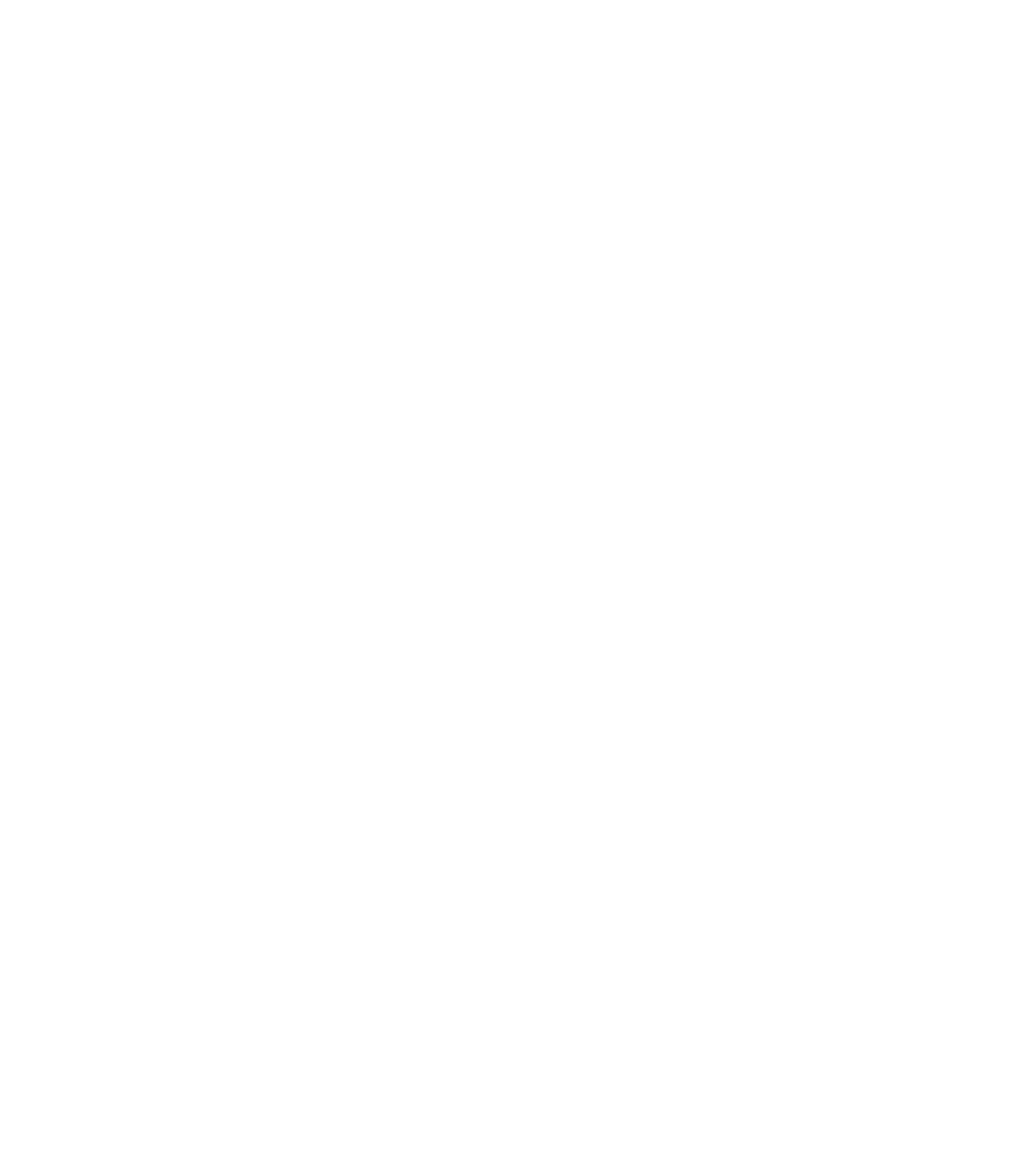
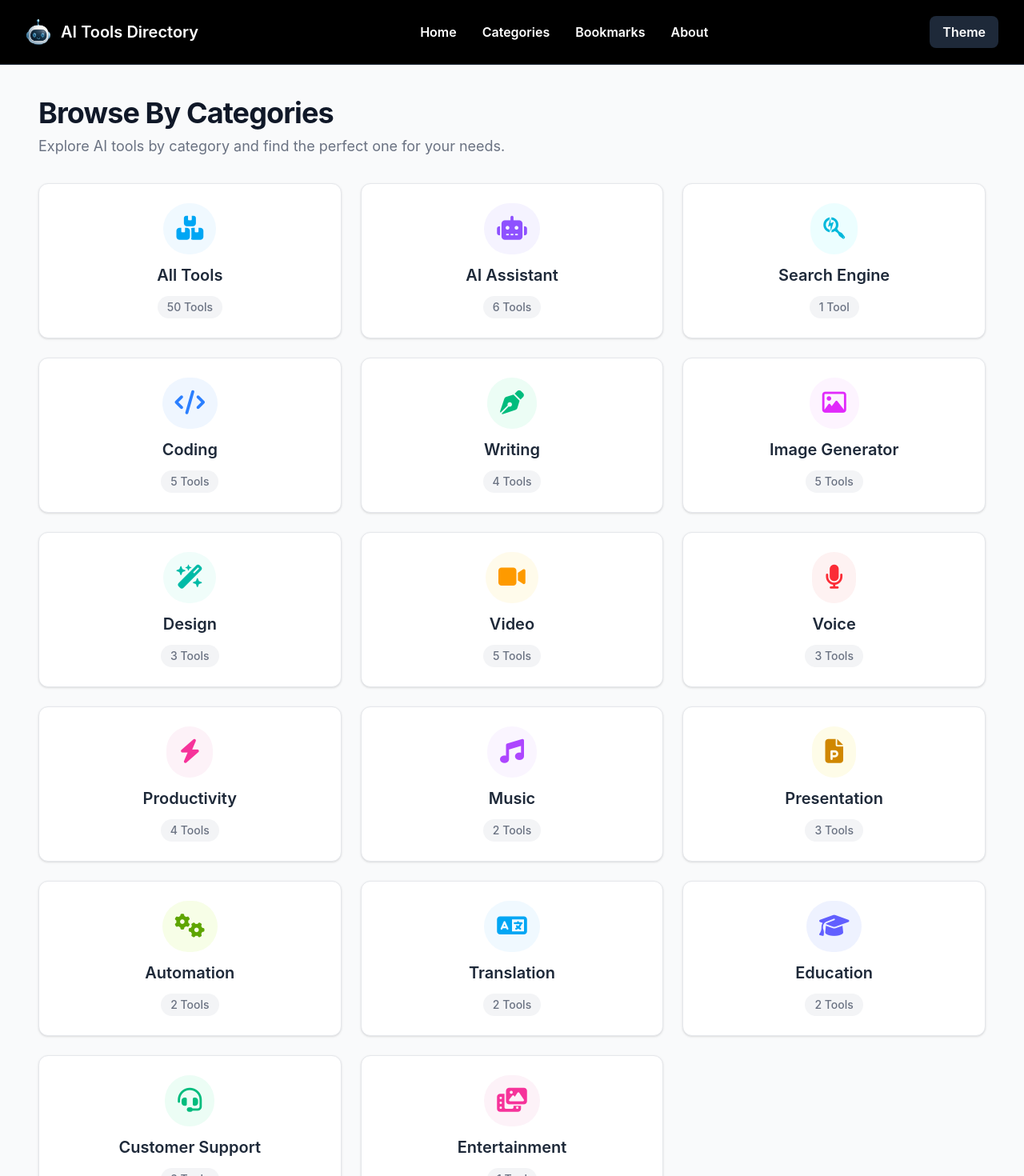
Before and after one commit to MDarshath007/AI-Tools-Directory, a React (Vite) app: page /categories in a window 1280 px wide. Before the commit this address had no page. Shown: the top 1470 px of the page at 80% size. Before the commit the page ends 800 px from the top, so only its background shows below. Built offline with nearby package versions, Linux system fonts and the light colour scheme.

Commit message:
Category page finished

```diff
--- a/src/App.jsx
+++ b/src/App.jsx
@@ -3,6 +3,7 @@
 import About from "./pages/About.jsx"
 import Tooldetails from "./pages/Tooldetails.jsx";
 import Bookmarks from "./pages/Bookmarks.jsx";
+import Categories from "./pages/Categories.jsx";
 
 function App() {
   return (
@@ -12,6 +13,7 @@
       <Route path="/about" element={<About />}/>
       <Route path="/tools/:slug" element={<Tooldetails />}/>
       <Route path="/bookmarks" element={<Bookmarks />}/>
+      <Route path="/categories" element={<Categories />}/>
     </Routes>
     </>
   )
--- a/src/components/Navbar.jsx
+++ b/src/components/Navbar.jsx
@@ -15,7 +15,7 @@
 
       <div className="nav-links hidden md:flex gap-8">
         <a className="font-semibold hover:text-sky-500 transition" onClick={()=>navigate("/")}>Home</a>
-        <a className="font-semibold hover:text-sky-500 transition" href="#categories">Categories</a>
+        <a className="font-semibold hover:text-sky-500 transition" onClick={()=>navigate("/categories")}>Categories</a>
         <a className="font-semibold hover:text-sky-500 transition" onClick={()=>navigate("/bookmarks")} href="#bookmarks">Bookmarks</a>
         <a className="font-semibold hover:text-sky-500 transition" onClick={()=>navigate("/about")} href="#about">About</a>
       </div>
--- a/src/components/Trendingtools.jsx
+++ b/src/components/Trendingtools.jsx
@@ -15,11 +15,7 @@
             <div
               onClick={() => navigate(`/tools/${tool.slug}`)}
               key={tool.id || tool.name}
-              className="card cursor-pointer
-              border border-gray-200 bg-white
-              rounded-lg flex flex-col justify-between
-              gap-3 shadow-sm hover:shadow-md transition
-              p-5 w-full sm:w-[calc(50%-12px)]
+              className="border border-gray-200 bg-white rounded-xl p-6 shadow-sm hover:scale-[1.02] hover:shadow-xl hover:border-sky-500 transition-all duration-300 ease-in-out cursor-pointersm:w-[calc(50%-12px)]
               lg:w-[calc(33.33%-16px)]"
             >
               <div className="flex items-center gap-4">
--- a/src/pages/About.jsx
+++ b/src/pages/About.jsx
@@ -6,8 +6,8 @@
     <>
       <Navbar/>
       <div className="max-w-7xl mt-10 mx-auto">
-        <h1 className="text-4xl sm:text-5xl font-semibold mb-5 text-center">About AI Tools Directory</h1>
-        <p className="text-center">Our mission is to help people discover the best AI tools that can improve productivity, creativity and efficiency.</p>
+        <h1 className="text-3xl sm:text-4xl font-bold mb-5 text-center">About AI Tools Directory</h1>
+        <p className="text-center text-gray-500">Our mission is to help people discover the best AI tools that can improve productivity, creativity and efficiency.</p>
         <div className="flex justify-between items-center my-10 flex-col md:flex-row p-4 sm:p-0">
             <img className="w-130" src="/src/assets/about-robot.png" alt="" />
             <div className="flex flex-col gap-4">
--- a/src/pages/Bookmarks.jsx
+++ b/src/pages/Bookmarks.jsx
@@ -27,11 +27,7 @@
           <div className="flex flex-wrap gap-6">
             {bookMarks.map((tool) => (
               <div
-                className="card cursor-pointer
-              border border-gray-200 bg-white
-              rounded-lg flex flex-col justify-between
-              gap-3 shadow-sm hover:shadow-md transition
-              p-5 w-full"
+                className="border border-gray-200 bg-white w-full rounded-xl p-6 shadow-sm hover:scale-[1.02] hover:shadow-xl hover:border-sky-500 transition-all duration-300 ease-in-out cursor-pointer"
               >
                 <div
                   className="flex items-center gap-4"
--- /dev/null
+++ b/src/pages/Categories.jsx
@@ -0,0 +1,130 @@
+import Navbar from "../components/Navbar";
+import tools from "../data/tools";
+
+function Categories() {
+  // 1. Icon mapping per category
+  const categoryIconMap = {
+    "All Tools": "fa-solid fa-boxes-stacked",
+    "Writing": "fa-solid fa-pen-nib",
+    "Image Generation": "fa-solid fa-image",
+    "Coding": "fa-solid fa-code",
+    "Video": "fa-solid fa-video",
+    "Audio & Speech": "fa-solid fa-waveform",
+    "Productivity": "fa-solid fa-bolt",
+    "Marketing": "fa-solid fa-bullhorn",
+    "SEO": "fa-solid fa-magnifying-glass",
+    "Search Engine": "fa-brands fa-searchengin",
+    "AI Assistant": "fa-solid fa-robot",
+    "Image Generator": "fa-regular fa-image",
+    "Design": "fa-solid fa-wand-magic-sparkles",
+    "Voice": "fa-solid fa-microphone",
+    "Music": "fa-solid fa-music",
+    "Presentation": "fa-solid fa-file-powerpoint",
+    "Automation": "fa-solid fa-gears",
+    "Translation": "fa-solid fa-language",
+    "Education": "fa-solid fa-graduation-cap",
+    "Customer Support": "fa-solid fa-headset",
+    "Entertainment": "fa-solid fa-photo-film",
+  };
+
+  // 2. Matching background & text color classes per category
+  const categoryColorMap = {
+    "All Tools": { bg: "bg-sky-50", text: "text-sky-500" },
+    "Writing": { bg: "bg-emerald-50", text: "text-emerald-500" },
+    "Image Generation": { bg: "bg-rose-50", text: "text-rose-500" },
+    "Coding": { bg: "bg-blue-50", text: "text-blue-500" },
+    "Video": { bg: "bg-amber-50", text: "text-amber-500" },
+    "Audio & Speech": { bg: "bg-purple-50", text: "text-purple-500" },
+    "Productivity": { bg: "bg-pink-50", text: "text-pink-500" },
+    "Marketing": { bg: "bg-orange-50", text: "text-orange-500" },
+    "SEO": { bg: "bg-indigo-50", text: "text-indigo-500" },
+    "Search Engine": { bg: "bg-cyan-50", text: "text-cyan-500" },
+    "AI Assistant": { bg: "bg-violet-50", text: "text-violet-500" },
+    "Image Generator": { bg: "bg-fuchsia-50", text: "text-fuchsia-500" },
+    "Design": { bg: "bg-teal-50", text: "text-teal-500" },
+    "Voice": { bg: "bg-red-50", text: "text-red-500" },
+    "Music": { bg: "bg-purple-50", text: "text-purple-500" },
+    "Presentation": { bg: "bg-yellow-50", text: "text-yellow-600" },
+    "Automation": { bg: "bg-lime-50", text: "text-lime-600" },
+    "Translation": { bg: "bg-sky-50", text: "text-sky-500" },
+    "Education": { bg: "bg-indigo-50", text: "text-indigo-500" },
+    "Customer Support": { bg: "bg-emerald-50", text: "text-emerald-500" },
+    "Entertainment": { bg: "bg-pink-50", text: "text-pink-500" },
+  };
+
+  // Fallbacks for categories not listed in the maps
+  const DEFAULT_ICON = "fa-solid fa-folder-open";
+  const DEFAULT_COLORS = { bg: "bg-sky-50", text: "text-sky-500" };
+
+  // Count tools dynamically
+  const categoryCounts = tools.reduce((acc, tool) => {
+    if (tool.category) {
+      acc[tool.category] = (acc[tool.category] || 0) + 1;
+    }
+    return acc;
+  }, {});
+
+  // Build categories list
+  const categoriesList = [
+    {
+      name: "All Tools",
+      count: tools.length,
+      icon: categoryIconMap["All Tools"],
+      colors: categoryColorMap["All Tools"],
+    },
+    ...Object.keys(categoryCounts).map((categoryName) => ({
+      name: categoryName,
+      count: categoryCounts[categoryName],
+      icon: categoryIconMap[categoryName] || DEFAULT_ICON,
+      colors: categoryColorMap[categoryName] || DEFAULT_COLORS,
+    })),
+  ];
+
+  return (
+    <div className="min-h-screen bg-gray-50 text-gray-900 flex flex-col">
+      <Navbar />
+
+      <main className="flex-grow w-full py-10 px-4 sm:px-8 md:px-12">
+        <section className="max-w-7xl mx-auto">
+          {/* Header */}
+          <div className="mb-8 text-center sm:text-left">
+            <h1 className="text-3xl sm:text-4xl font-bold tracking-tight text-gray-900 mb-2">
+              Browse By Categories
+            </h1>
+            <p className="text-gray-500 text-base sm:text-lg">
+              Explore AI tools by category and find the perfect one for your needs.
+            </p>
+          </div>
+
+          {/* Dynamic Grid */}
+          <div className="grid grid-cols-1 sm:grid-cols-2 lg:grid-cols-3 gap-6">
+            {categoriesList.map((category, index) => (
+              <div
+                key={index}
+                className="border border-gray-200 bg-white rounded-xl p-6 shadow-sm
+                           hover:scale-[1.02] hover:shadow-xl hover:border-sky-500
+                           transition-all duration-300 ease-in-out cursor-pointer
+                           flex flex-col items-center justify-center gap-3 group"
+              >
+                {/* Fixed: Access category.colors.bg and category.colors.text */}
+                <div
+                  className={`p-4 ${category.colors.bg} rounded-full transition-transform duration-200 group-hover:scale-110`}
+                >
+                  <i className={`${category.icon} ${category.colors.text} text-3xl`}></i>
+                </div>
+                <h2 className="font-semibold text-xl text-gray-800 text-center">
+                  {category.name}
+                </h2>
+                <span className="text-sm font-medium text-gray-500 bg-gray-100 px-3 py-1 rounded-full">
+                  {category.count} {category.count === 1 ? "Tool" : "Tools"}
+                </span>
+              </div>
+            ))}
+          </div>
+        </section>
+      </main>
+    </div>
+  );
+}
+
+export default Categories;
```
